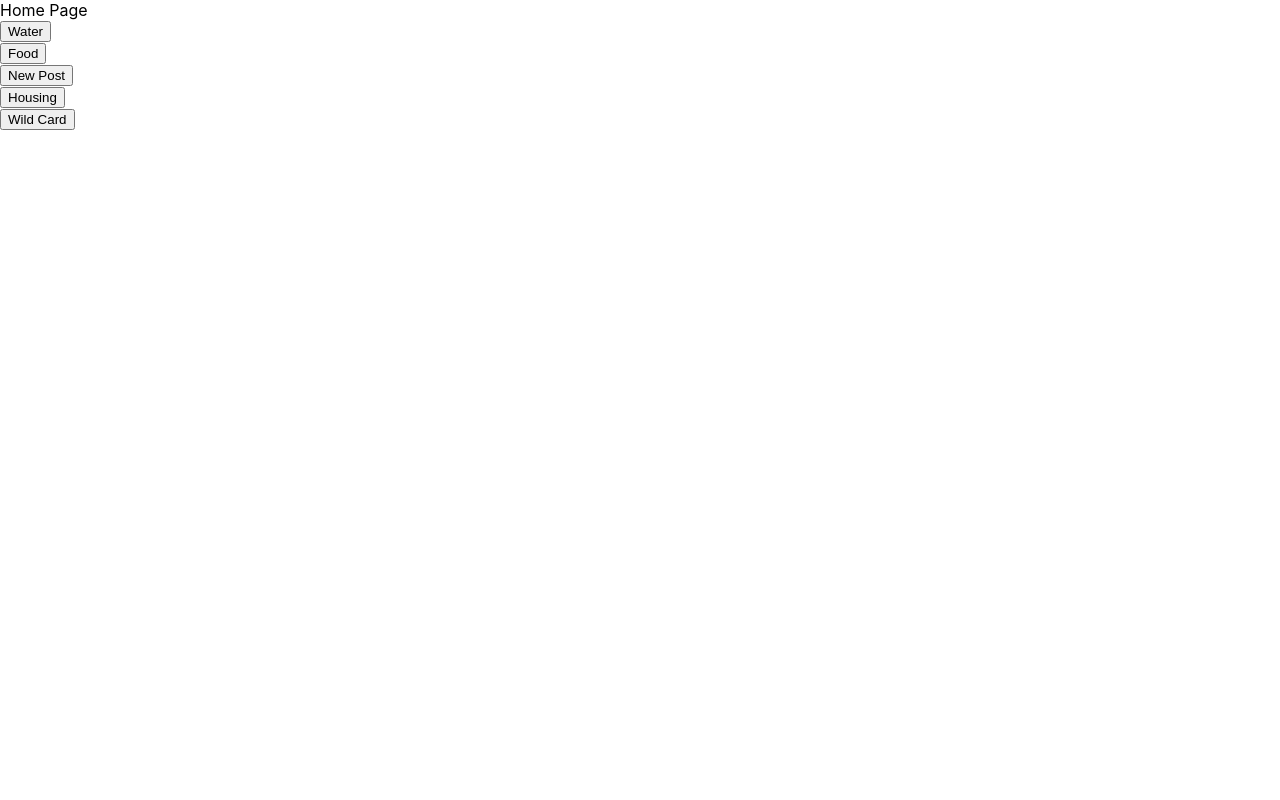
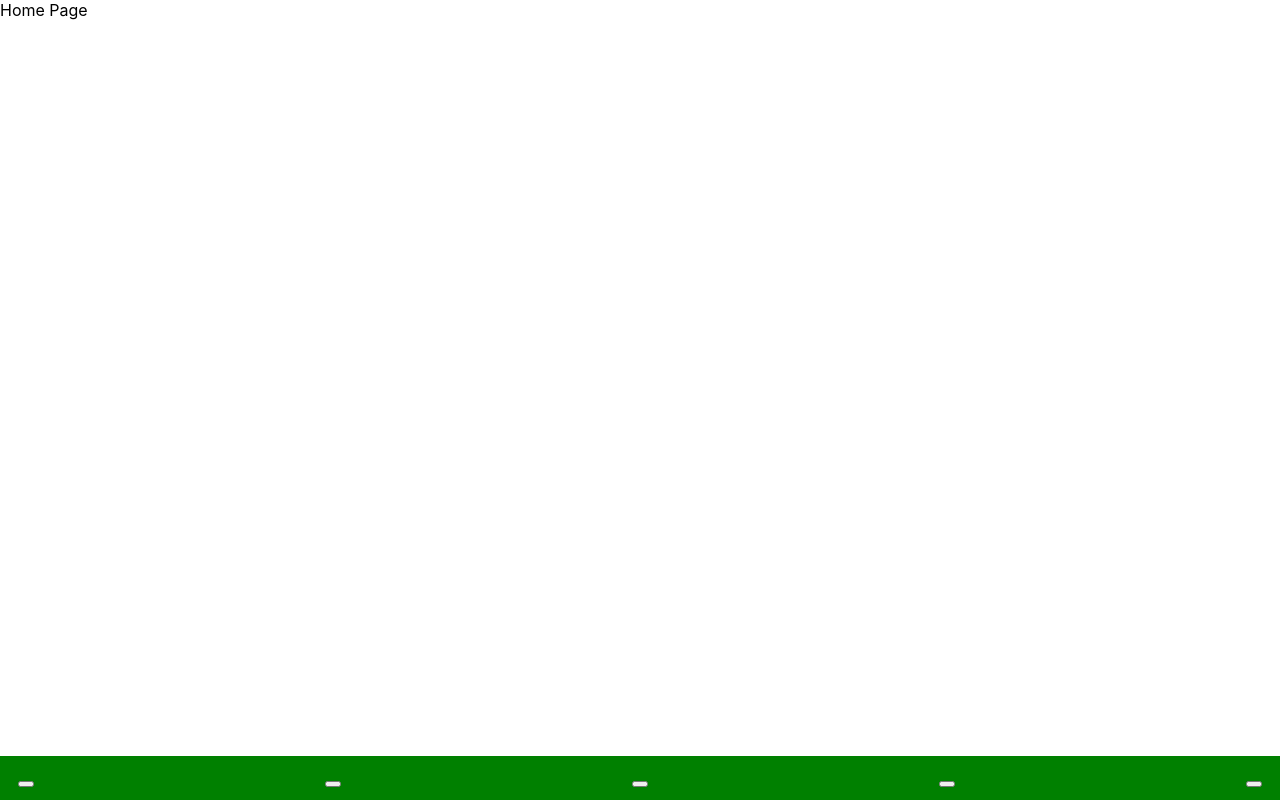
Before and after one commit to fdznoriega/bcwebdev-3, a React (Create React App) app: page / in a window 1280 px wide. Built offline with nearby package versions, Linux system fonts and the light colour scheme.

Commit message:
Added Navbar css module and made changes to Navbar.js

```diff
--- a/public/index.html
+++ b/public/index.html
@@ -1,6 +1,7 @@
 <!DOCTYPE html>
 <html lang="en">
   <head>
+
     <meta charset="utf-8" />
     <meta name="viewport" content="width=device-width, initial-scale=1" />
     <meta name="theme-color" content="#000000" />
@@ -9,6 +10,7 @@
       content="Web site created using create-react-app"
     />
     <title>bcwebdev-3</title>
+
   </head>
   <body>
     <noscript>You need to enable JavaScript to run this app.</noscript>
--- a/src/components/Navbar.js
+++ b/src/components/Navbar.js
@@ -1,7 +1,7 @@
-
+import React from 'react';
+import css from './Navbar.module.css';
 
 function Navbar(props) {
-
     function handleNavChange(page){
         if (props.onNavChange){
             console.log("Redirecting to: " + page);
@@ -10,31 +10,30 @@ function Navbar(props) {
     }
 
     return (
-        <nav>
-
-            <div>
+        <nav className={css.navbar}>
+            <div className={css.navItem}>
                 <button onClick={e => handleNavChange("Water")}>
-                    Water
+                    <i class="fas fa-compass"></i>
                 </button>
             </div>
-            <div>
+            <div className={css.navItem}>
                 <button onClick={e => handleNavChange("Food")}>
-                    Food
+                    <i className="fas fa-utensils"></i>
                 </button>
             </div>
-            <div>
+            <div className={css.navItem}>
                 <button onClick={e => handleNavChange("NewPost")}>
-                    New Post
+                    <i className="fas fa-plus-square"></i>
                 </button>
             </div>
-            <div>
+            <div className={css.navItem}>
                 <button onClick={e => handleNavChange("Housing")}>
-                    Housing
+                    <i className="fas fa-home"></i>
                 </button>
             </div>
-            <div>
+            <div className={css.navItem}>
                 <button onClick={e => handleNavChange("WildCard")}>
-                    Wild Card
+                    <i class="fas fa-vr-cardboard"></i>
                 </button>
             </div>
         </nav>
--- /dev/null
+++ b/src/components/Navbar.module.css
@@ -0,0 +1,18 @@
+.navbar {
+  display: flex;
+  justify-content: space-between;
+  align-items: center;
+
+  box-sizing: border-box;
+  position: fixed;
+  bottom: 0;
+  width:100%;
+  height: 44px;
+  padding: 0 18px;
+
+  background-color: green;
+}
+
+.navItem img {
+  cursor:pointer;
+}
```
